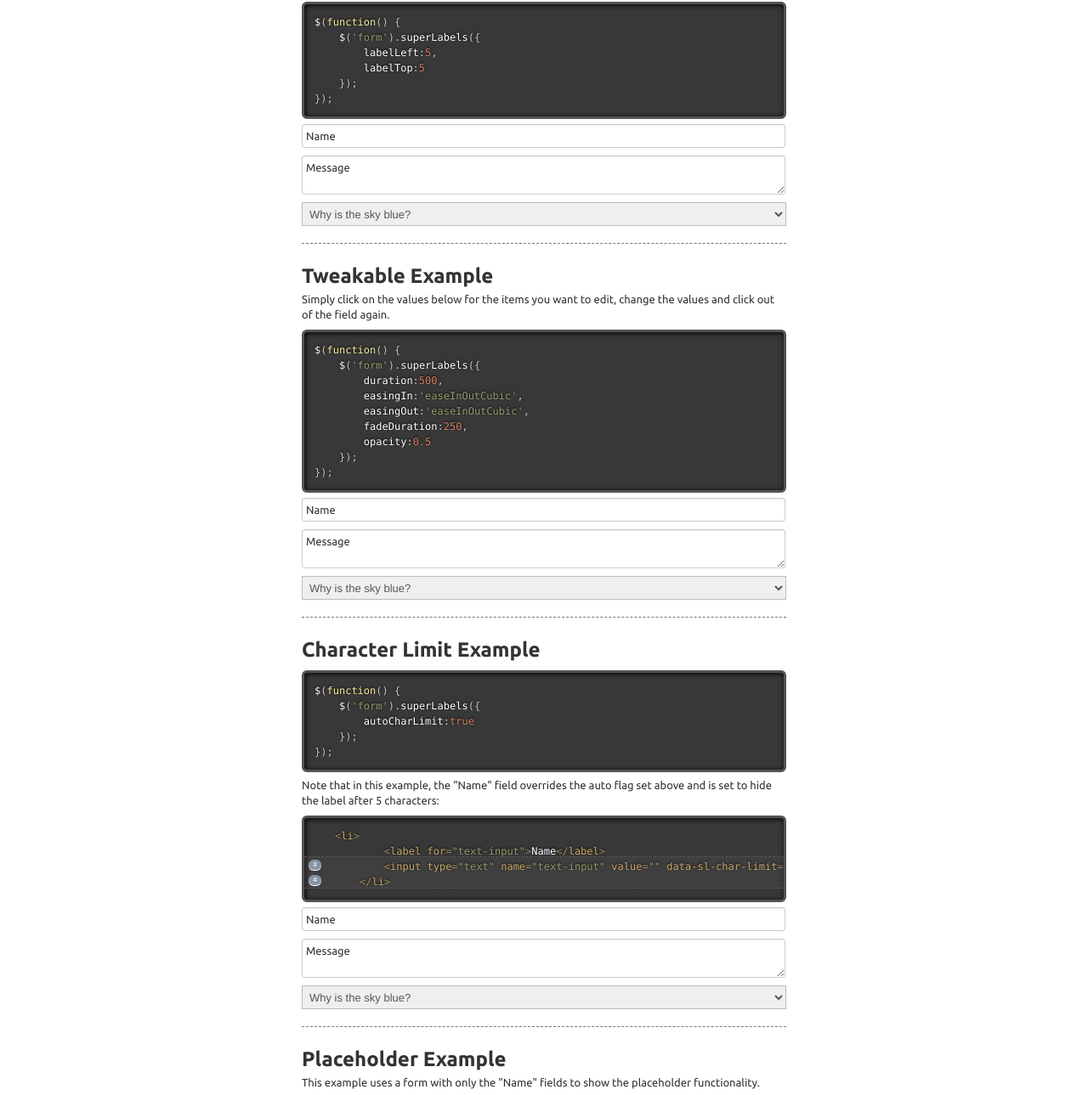
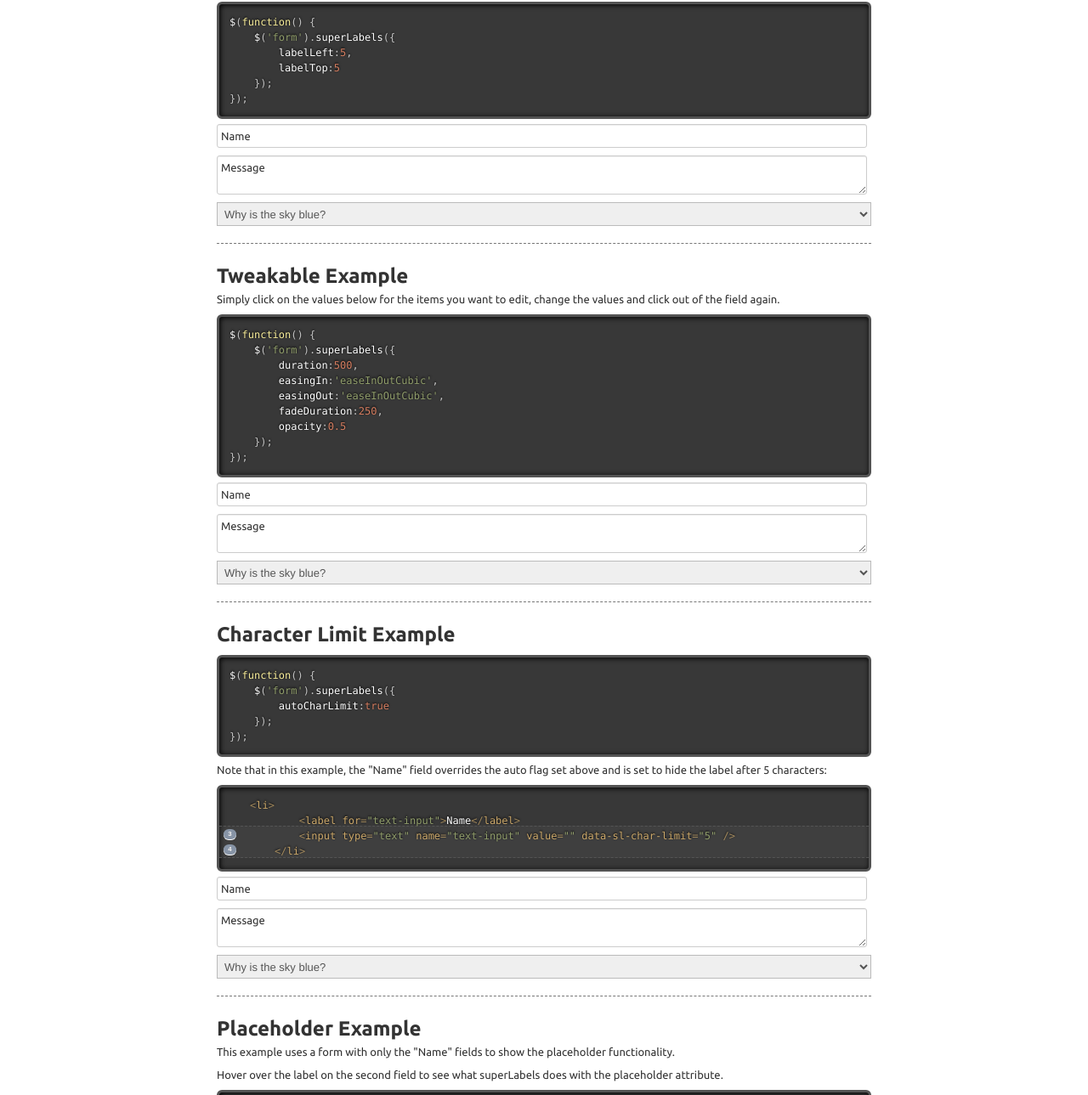
Before and after one commit to remybach/jQuery.superLabels, a plain HTML site: page demo/index.html in a window 1280 px wide. Shown: the part 570-1859 px from the top of the page at 85% size. Drawn offline with Linux system fonts and the light colour scheme.

Commit message:
Increase the width of the demo to display the forms a little better.

```diff
--- a/demo/css/style.css
+++ b/demo/css/style.css
@@ -25,7 +25,7 @@ form { margin-bottom:0; }
 /* Reset this from what's set by bootstrap */
 label { display:inline; }
 
-section > .span6:not(.intro) {
+section > .span8:not(.intro) {
 	border-top:1px dashed #777;
 	margin-top:20px;
 	padding-top:20px;
--- a/demo/index.html
+++ b/demo/index.html
@@ -17,7 +17,7 @@
 	<div class="container">
 
 		<section class="row">
-			<div class="intro span6 offset3">
+			<div class="intro span8 offset2">
 				<header>
 					<h1>jQuery Super Labels Demo</h1>
 					<p>All of the below use the following form unless otherwise specified.</p>
@@ -47,7 +47,7 @@
 		</section>
 
 		<section class="basic row">
-			<div class="span6 offset3">
+			<div class="span8 offset2">
 				<header>
 					<h2>Basic Example</h2>
 				</header>
@@ -83,7 +83,7 @@
 		</section> <!-- .basic -->
 
 		<section class="tweakable row">
-			<div class="span6 offset3">
+			<div class="span8 offset2">
 				<header>
 					<h2>Tweakable Example</h2>
 					<p>Simply click on the values below for the items you want to edit, change the values and click out of the field again.</p>
@@ -197,7 +197,7 @@
 		</section> <!-- .tweakable -->
 
 		<section class="charLimit row">
-			<div class="span6 offset3">
+			<div class="span8 offset2">
 				<header>
 					<h2>Character Limit Example</h2>
 				</header>
@@ -239,7 +239,7 @@
 		</section> <!-- .charLimit -->
 
 		<section class="placeholder row">
-			<div class="span6 offset3">
+			<div class="span8 offset2">
 				<header>
 					<h2>Placeholder Example</h2>
 					<p>This example uses a form with only the "Name" fields to show the placeholder functionality.</p>
```
